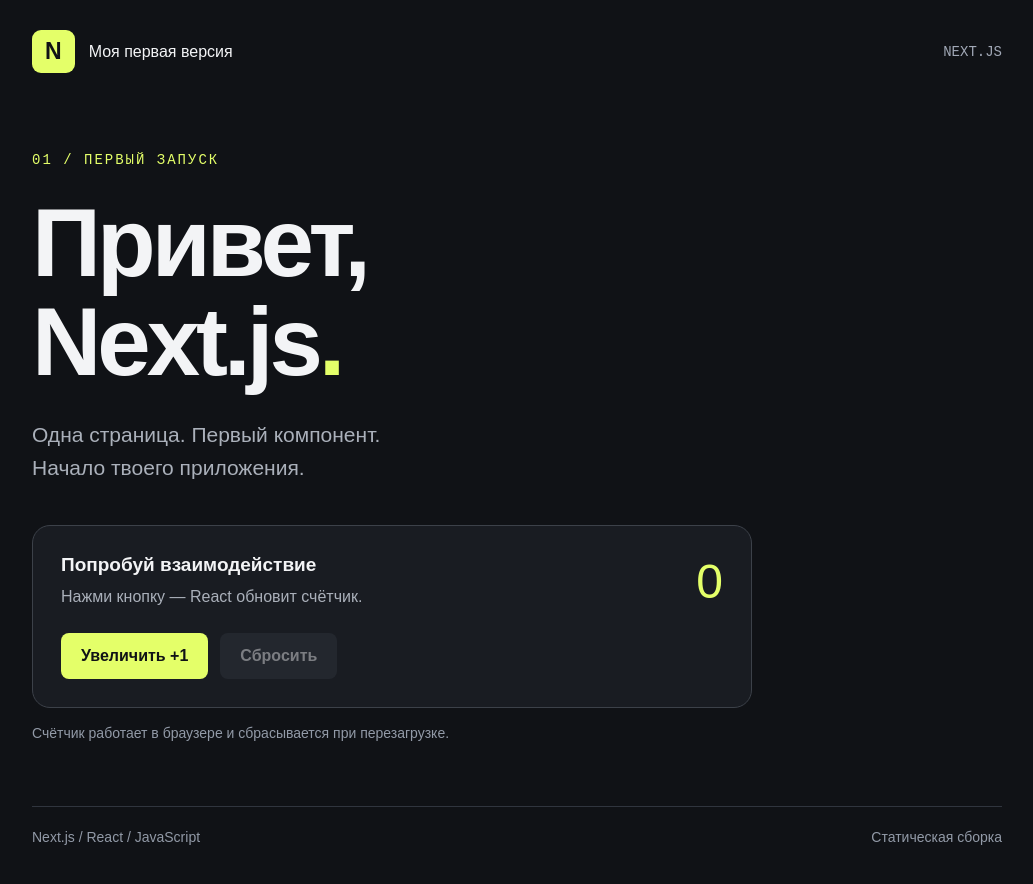
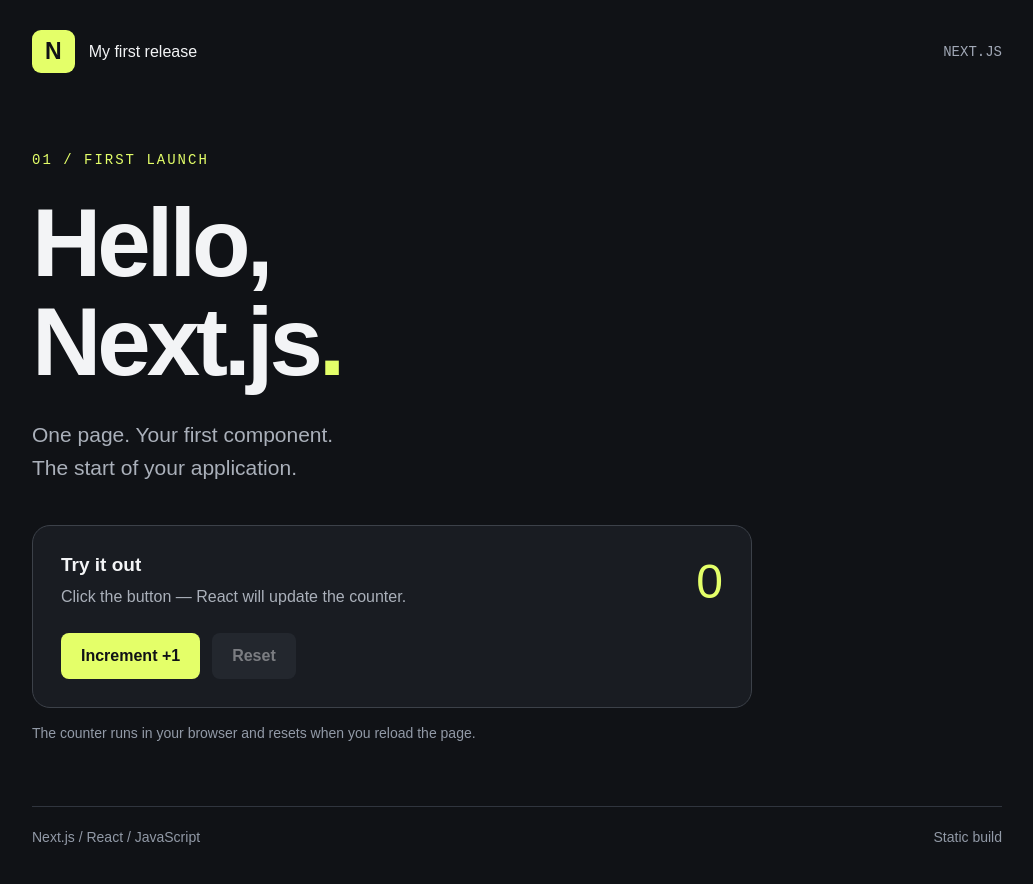
Before and after one commit to yura888840/nextjs-playground, a Next.js app: page / in a window 1280 px wide. Shown: the top 884 px of the page, without its empty margins (123-1156 px from the left). Built offline with nearby package versions, Linux system fonts and the light colour scheme.

Commit message:
Translate application copy and documentation into English

```diff
--- a/app/layout.js
+++ b/app/layout.js
@@ -1,3 +1,3 @@
 import './globals.css';
-export const metadata = { title: 'Первое приложение · Next.js', description: 'Минимальный учебный проект на Next.js.' };
-export default function Layout({children}) { return <html lang="ru"><body>{children}</body></html>; }
+export const metadata = { title: 'First application · Next.js', description: 'A minimal Next.js learning project.' };
+export default function Layout({children}) { return <html lang="en"><body>{children}</body></html>; }
--- a/app/page.js
+++ b/app/page.js
@@ -2,8 +2,8 @@
 import { useState } from 'react';
 export default function Home() {
   const [count, setCount] = useState(0);
-  return <main><header><span className="mark">N</span><span>Моя первая версия</span><span className="tag">NEXT.JS</span></header>
-    <section><p className="eyebrow">01 / ПЕРВЫЙ ЗАПУСК</p><h1>Привет,<br/>Next.js<span className="accent">.</span></h1><p className="intro">Одна страница. Первый компонент.<br/>Начало твоего приложения.</p>
-    <div className="counter"><div><h2>Попробуй взаимодействие</h2><p>Нажми кнопку — React обновит счётчик.</p></div><output aria-live="polite" aria-label="Значение счётчика">{count}</output><div className="actions"><button onClick={()=>setCount(c=>c+1)}>Увеличить +1</button><button className="secondary" onClick={()=>setCount(0)} disabled={count===0}>Сбросить</button></div></div>
-    <p className="note">Счётчик работает в браузере и сбрасывается при перезагрузке.</p></section><footer><span>Next.js / React / JavaScript</span><span>Статическая сборка</span></footer></main>;
+  return <main><header><span className="mark">N</span><span>My first release</span><span className="tag">NEXT.JS</span></header>
+    <section><p className="eyebrow">01 / FIRST LAUNCH</p><h1>Hello,<br/>Next.js<span className="accent">.</span></h1><p className="intro">One page. Your first component.<br/>The start of your application.</p>
+    <div className="counter"><div><h2>Try it out</h2><p>Click the button — React will update the counter.</p></div><output aria-live="polite" aria-label="Counter value">{count}</output><div className="actions"><button onClick={()=>setCount(c=>c+1)}>Increment +1</button><button className="secondary" onClick={()=>setCount(0)} disabled={count===0}>Reset</button></div></div>
+    <p className="note">The counter runs in your browser and resets when you reload the page.</p></section><footer><span>Next.js / React / JavaScript</span><span>Static build</span></footer></main>;
 }
```
Also changed, not shown: 1 other file (tests, documents, lock files or other folders).
